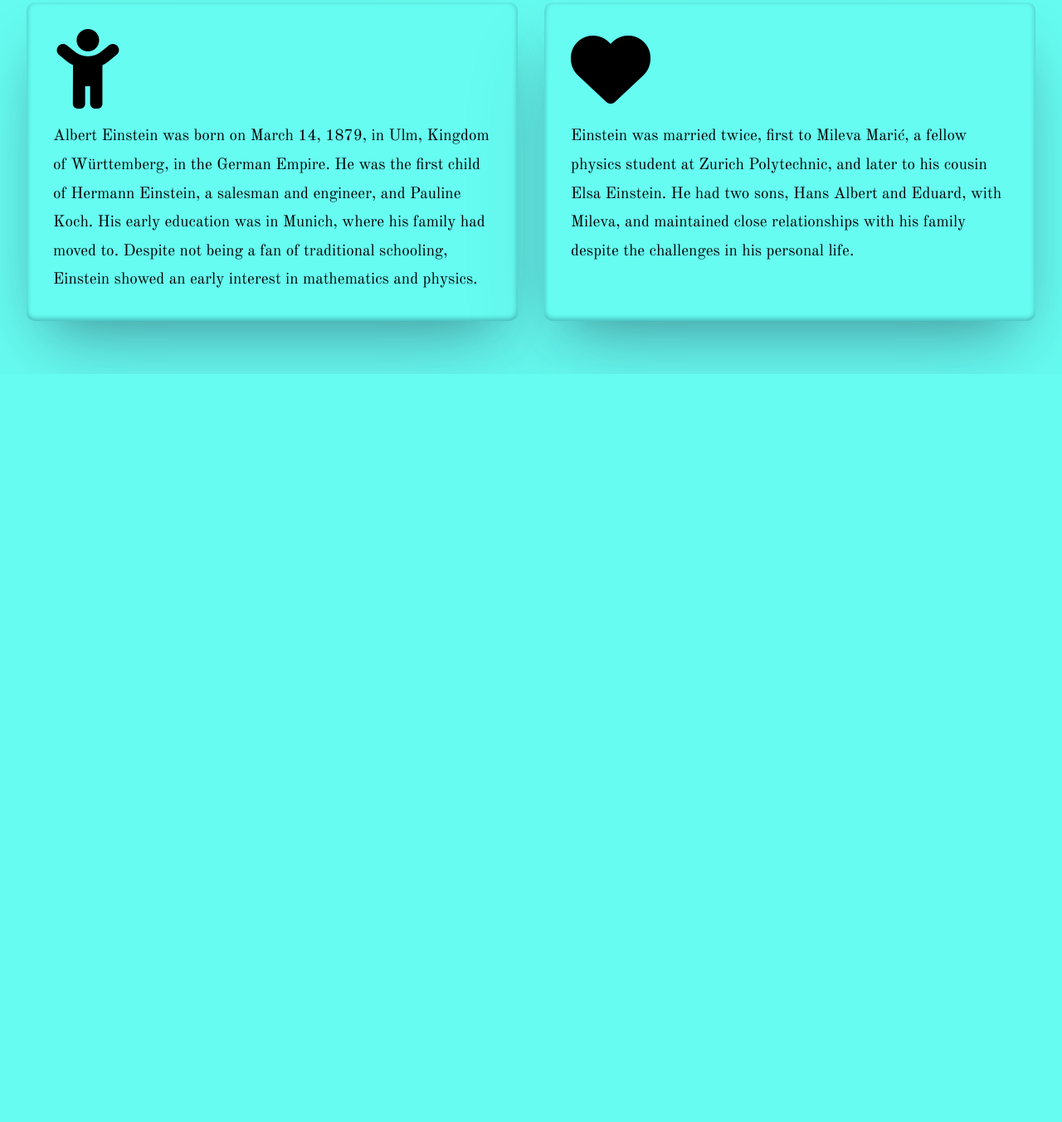
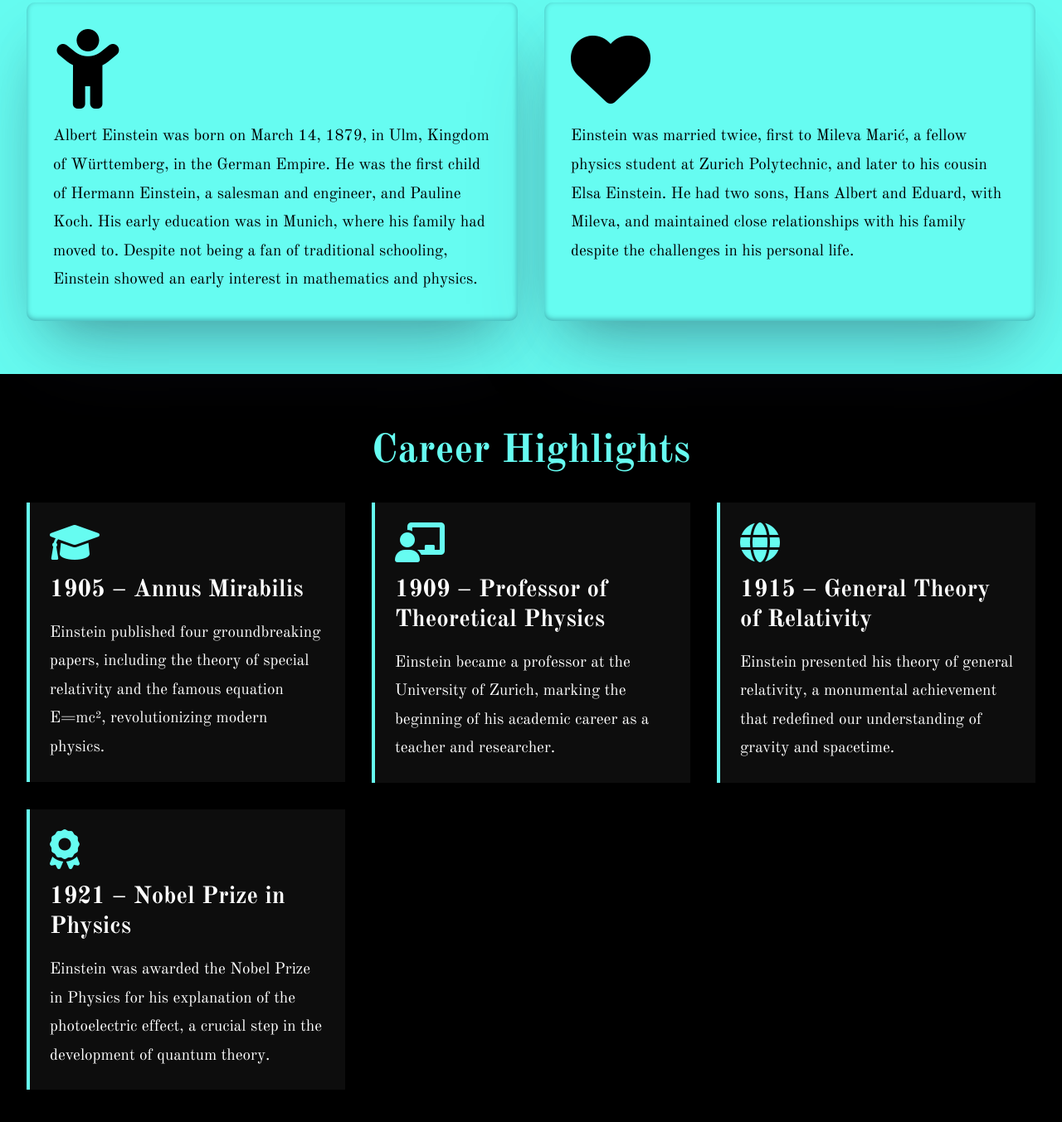
Before and after one commit to AishatAdewoyin/Albert-einstein-biography, a plain HTML site: page index.html in a window 1280 px wide. Shown: the part 1457-2810 px from the top of the page at 83% size. Before the commit the page ends 1908 px from the top, so only its background shows below. Drawn offline with nearby package versions, Linux system fonts and the light colour scheme; a web font is replaced by a local one.

```diff
--- a/index.html
+++ b/index.html
@@ -83,6 +83,40 @@
       </div>
     </div>
   </section>
+  <section id="career" class="career-section">
+    <h2>Career Highlights</h2>
+    <div class="career-grid">
+      <div class="career-item">
+        <i class="fas fa-graduation-cap"></i>
+        <h3>1905 – Annus Mirabilis</h3>
+        <p>
+          Einstein published four groundbreaking papers, including the theory of special relativity and the famous equation E=mc², revolutionizing modern physics.
+        </p>
+      </div>
+      <div class="career-item">
+        <i class="fas fa-chalkboard-teacher"></i>
+        <h3>1909 – Professor of Theoretical Physics</h3>
+        <p>
+          Einstein became a professor at the University of Zurich, marking the beginning of his academic career as a teacher and researcher.
+        </p>
+      </div>
+      <div class="career-item">
+        <i class="fas fa-globe"></i>
+        <h3>1915 – General Theory of Relativity</h3>
+        <p>
+          Einstein presented his theory of general relativity, a monumental achievement that redefined our understanding of gravity and spacetime.
+        </p>
+      </div>
+      <div class="career-item">
+        <i class="fas fa-award"></i>
+        <h3>1921 – Nobel Prize in Physics</h3>
+        <p>
+          Einstein was awarded the Nobel Prize in Physics for his explanation of the photoelectric effect, a crucial step in the development of quantum theory.
+        </p>
+      </div>
+    </div>
+  </section>
+
 
 
 
--- a/styles.css
+++ b/styles.css
@@ -340,3 +340,77 @@ nav.custom-navbar {
     font-size: 4rem;
   }
 }
+
+
+.career-section {
+  background-color: #000;
+  color: #fff;
+  padding: 4rem 2rem;
+  text-align: center;
+}
+
+.career-section h2 {
+  font-size: 3rem;
+  color: #66fcf1;
+  margin-bottom: 2rem;
+}
+
+.career-grid {
+  display: grid;
+  grid-template-columns: repeat(auto-fit, minmax(300px, 1fr));
+  gap: 2rem;
+  align-items: start;
+}
+
+.career-item {
+  text-align: left;
+  padding: 1.5rem;
+  background-color: rgba(255, 255, 255, 0.05);
+  border-left: 4px solid #66fcf1;
+  position: relative;
+}
+
+.career-item i {
+  font-size: 3rem;
+  color: #66fcf1;
+  margin-bottom: 1rem;
+}
+
+.career-item h3 {
+  font-size: 1.8rem;
+  margin-bottom: 1rem;
+}
+
+.career-item p {
+  font-size: 1.2rem;
+  line-height: 1.8;
+}
+
+/* Hover effect */
+.career-item:hover {
+  background-color: rgba(255, 255, 255, 0.1);
+  border-left-color: #fff;
+  transition: background-color 0.3s ease, border-left-color 0.3s ease;
+}
+
+@media (max-width: 768px) {
+  .career-section {
+    padding: 3rem 1rem;
+  }
+
+  .career-section h2 {
+    font-size: 2.5rem;
+  }
+
+  .career-item h3 {
+    font-size: 1.5rem;
+  }
+
+  .career-item p {
+    font-size: 1rem;
+  }
+
+  .career-item i {
+    font-size: 2.5rem;
+  }
+}
```
